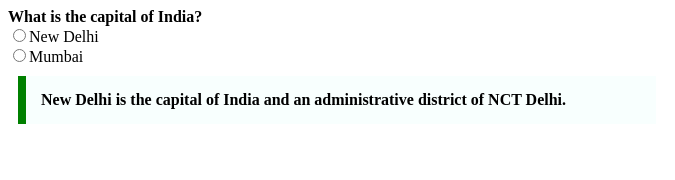
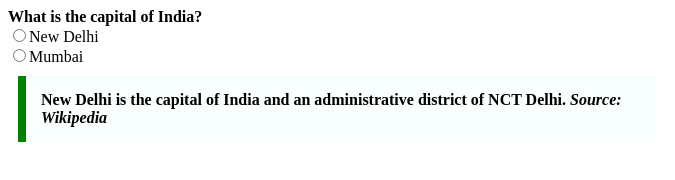
Before and after one commit to acciojob/trivia-BandiKantiChaitanya, a website: page main.html in a window 1280 px wide. Shown: the whole page, without its empty margins (0-675 px from the left). Drawn offline with Linux system fonts and the light colour scheme.

Commit message:
created a submission

```diff
--- a/main.html
+++ b/main.html
@@ -12,7 +12,9 @@
 		<label><b>What is the capital of India?</b></label><br>
 		<input type="radio" >New Delhi<br>
 		<input type="radio" >Mumbai
-		<blockquote>New Delhi is the capital of India and an administrative district of NCT Delhi.</blockquote>
+		<blockquote>New Delhi is the capital of India and an administrative district of NCT Delhi.
+		<cite>Source: Wikipedia</cite>
+		</blockquote>
 
 	</form>
     <script type="text/javascript" src="./script.js">
```
